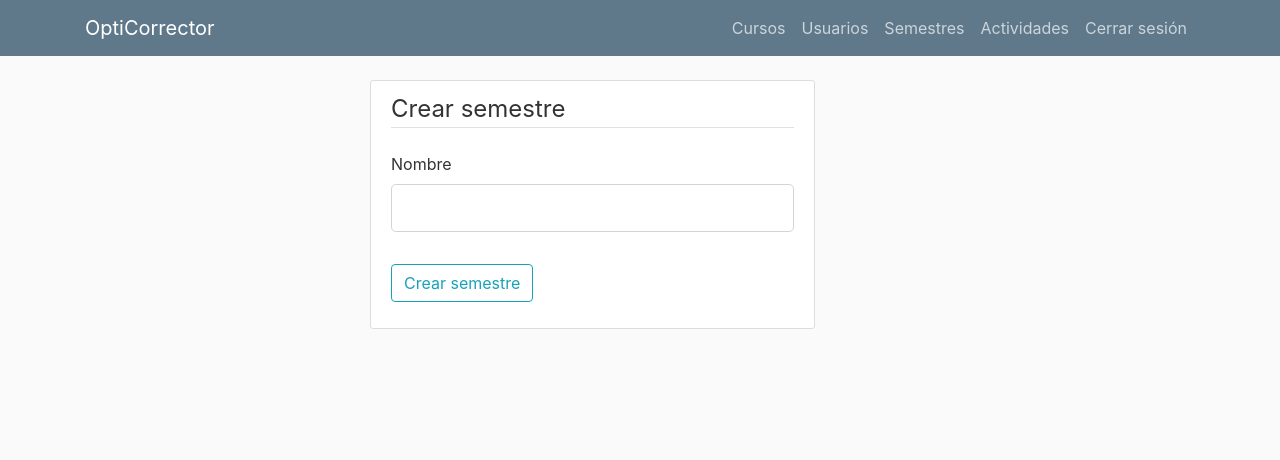
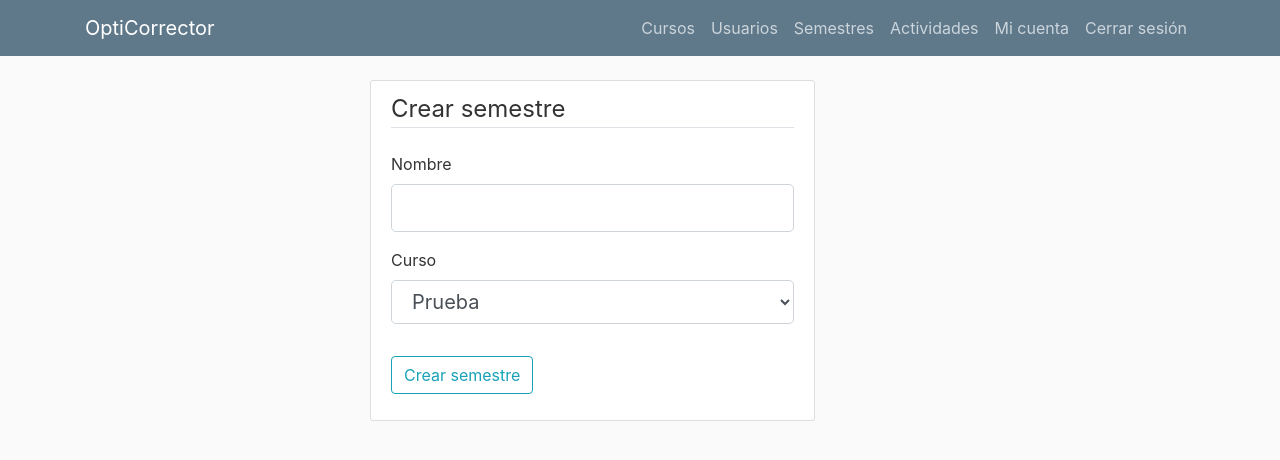
Before and after one commit to daviddlaiton/HerramientaTomaDecisiones, a Flask app: page /crear_semestre in a window 1280 px wide. Shown: the top 460 px of the page. Run offline with Flask 2, Linux system fonts and the light colour scheme; a user stored in the database is signed in; data comes from the database, SQL or seed files in the repository; both versions use the stored data as it was before the commit; data that the repository does not hold is empty; some libraries are stand-ins or nearby versions.

Commit message:
Semestres and Usuarios updated

```diff
--- a/Herramienta/cursos/forms.py
+++ b/Herramienta/cursos/forms.py
@@ -8,9 +8,7 @@ from Herramienta.models import Curso
 
 class CrearUsuarioForm(FlaskForm):
     nombre = StringField("Nombre", validators=[
-                        DataRequired(), Length(min=1, max=50)])
-    semestre = SelectField("Semestre", choices=[
-                      ("1", "Monitor"), ("2", "Asistente"), ("3", "Profesor"), ("4", "Administrador")])
+                        DataRequired(), Length(min=1, max=70)])
     submit = SubmitField("Crear curso")
 
     def validate_nombre(self, nombre):
--- a/Herramienta/cursos/routes.py
+++ b/Herramienta/cursos/routes.py
@@ -22,13 +22,11 @@ def crear_curso():
         abort(403)
     form = CrearUsuarioForm()
     if form.validate_on_submit():
-        semestre_id_int = int(form.semestre.data)
         semestres=[]
-        semestres.append(semestre_id_int)
         curso = Curso(nombre=form.nombre.data,
-                       semestre=semestres)
+                       semestres=semestres)
         db.session.add(curso)
         db.session.commit()
-        flash(f"Cursos creado exitosamente", "success")
+        flash(f"Curso creado exitosamente", "success")
         return redirect(url_for("cursos.get_cursos"))
     return render_template("cursos/crear_curso.html", title="Crear curso", form=form)
--- a/Herramienta/initial_insert.py
+++ b/Herramienta/initial_insert.py
@@ -13,8 +13,8 @@ def initial_insert():
     db.session.add(rol_3)
     db.session.add(rol_4)
 
-    curso_1 = Curso(id=1, nombre="Prueba")
-    db.session.add(curso_1)
+    #curso_1 = Curso(id=1, nombre="Prueba")
+    #db.session.add(curso_1)
 
     hashed_password = bcrypt.generate_password_hash("admin1").decode("utf-8")
     user = Usuario(login="admin", password=hashed_password, rol_id= 4)
--- a/Herramienta/semestres/forms.py
+++ b/Herramienta/semestres/forms.py
@@ -9,6 +9,7 @@ from Herramienta.models import Semestre
 class CrearSemestreForm(FlaskForm):
     nombre = StringField("Nombre", validators=[
                         DataRequired(), Length(min=1, max=50)])
+    curso_id = SelectField("Curso", choices=[], coerce=int)
     submit = SubmitField("Crear semestre")
 
     def validate_nombre(self, nombre):
--- a/Herramienta/semestres/routes.py
+++ b/Herramienta/semestres/routes.py
@@ -1,6 +1,6 @@
 from flask import render_template, url_for, flash, redirect, request, Blueprint, abort
 from flask_login import current_user, login_required
-from Herramienta.models import Usuario, Semestre
+from Herramienta.models import Usuario, Semestre, Curso
 from Herramienta import db, bcrypt
 from Herramienta.semestres.forms import CrearSemestreForm
 
@@ -20,9 +20,11 @@ def crear_semestre():
     user = Usuario.query.filter_by(id=user_id).first()
     if user.rol_id == 1:
         abort(403)
-    form = CrearSemestreForm()
+    cursos = [(c.id, c.nombre) for c in Curso.query.all()]
+    form = CrearSemestreForm(request.form)
+    form.curso_id.choices = cursos
     if form.validate_on_submit():
-        semestre = Semestre(nombre=form.nombre.data)
+        semestre = Semestre(nombre=form.nombre.data, curso_id=form.curso_id.data)
         db.session.add(semestre)
         db.session.commit()
         flash(f"Semestre creado exitosamente", "success")
--- a/Herramienta/templates/layout.html
+++ b/Herramienta/templates/layout.html
@@ -46,6 +46,7 @@
                             {% if current_user.rol_id == 2 or current_user.rol_id == 3 or current_user.rol_id == 4%}
                                 <a class="nav-item nav-link">Actividades</a>
                             {% endif %}
+                                <a class="nav-item nav-link">Mi cuenta</a>
                                 <a class="nav-item nav-link" href="{{ url_for('usuarios.logout') }}">Cerrar sesión</a>
                         {% else %}
                             <a class="nav-item nav-link" href="{{ url_for('usuarios.login') }}">Iniciar sesión</a>
--- a/Herramienta/templates/semestres/crear_semestre.html
+++ b/Herramienta/templates/semestres/crear_semestre.html
@@ -22,7 +22,20 @@
                             {% else %}
                             {{ form.nombre(class="form-control form-control-lg") }}
                             {% endif %}
-
+                        </div>
+                        <div class="form-group">
+                            {{ form.curso_id.label(class="form-control-label") }}
+                            {% if form.curso_id.errors %}
+                            {{ form.curso_id(class="form-control form-control-lg is-invalid") }}
+                            <div class="invalid-feedbakc">
+                                {% for error in form.curso_id.errors%}
+                                <span>{{ error }}</span>
+                                {% endfor %}
+                            </div>
+                            {% else %}
+                            <br>
+                            {{ form.curso_id(size=1, maxlength=50,class="form-control form-control-lg") }}
+                            {% endif %}
                         </div>
                     </fieldset>
                     <div class="form-group">
```
Also changed, not shown: Herramienta/models.py (+5 -6 lines), Herramienta/templates/cursos/crear_curso.html (+0 -15 lines), Herramienta/usuarios/forms.py (+1 -9 lines), Herramienta/usuarios/routes.py (+6 -4 lines), Herramienta/__init__.py (line endings or trailing spaces), Herramienta/site.db.
